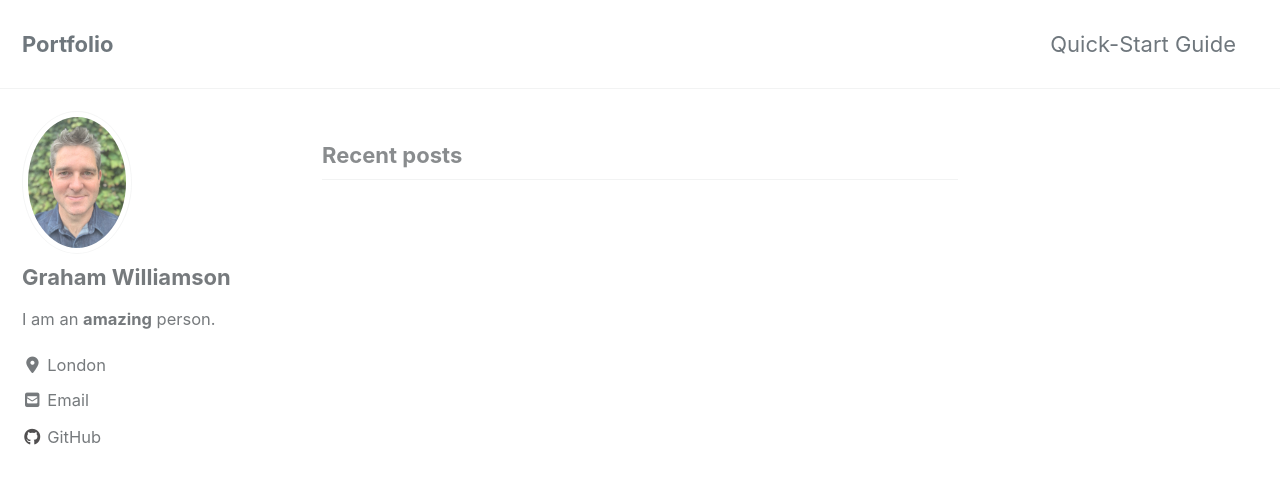
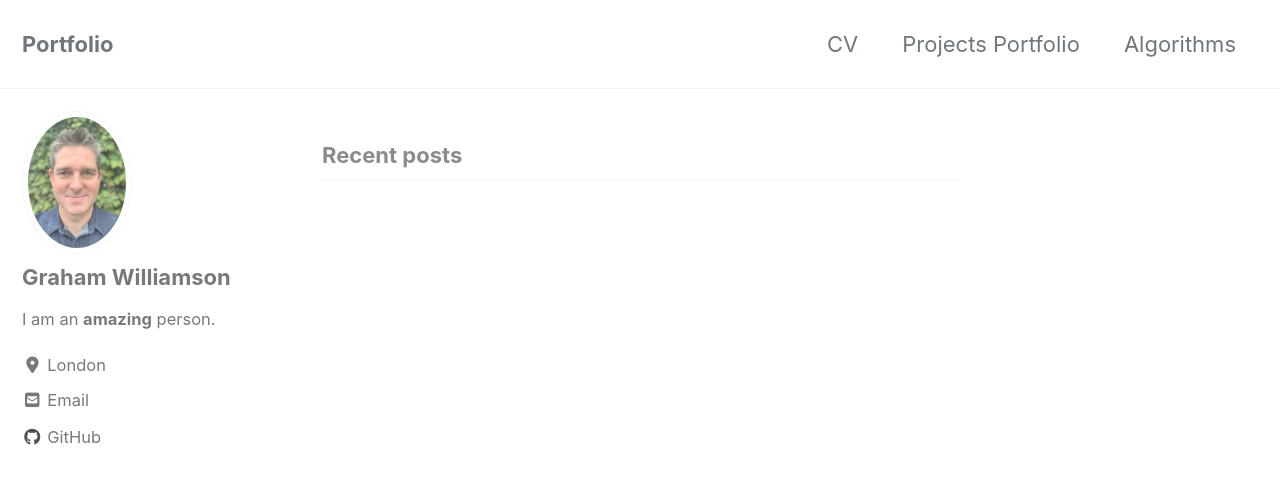
Before and after one commit to graham-williamson/graham-williamson.github.io, a Jekyll site: the page built from index.html, in a window 1280 px wide and 900 px high. Shown: the top 484 px of the window. Built offline with Jekyll 4.4.1, drawn with Linux system fonts in a browser that asks for light colours; cached includes are drawn as plain includes; nearby versions of some CDN libraries; the list of posts is cut into pages by our own code.

Commit message:
Update navigation.yml

```diff
--- a/_data/navigation.yml
+++ b/_data/navigation.yml
@@ -1,11 +1,11 @@
 # main links
 main:
-  - title: "Quick-Start Guide"
-    url: https://mmistakes.github.io/minimal-mistakes/docs/quick-start-guide/
-  # - title: "About"
-  #   url: https://mmistakes.github.io/minimal-mistakes/about/
-  # - title: "Sample Posts"
-  #   url: /year-archive/
+  - title: "CV"
+    # url: https://mmistakes.github.io/minimal-mistakes/docs/quick-start-guide/
+  - title: "Projects Portfolio"
+    # url: https://mmistakes.github.io/minimal-mistakes/about/
+  - title: "Algorithms"
+    # url: /year-archive/
   # - title: "Sample Collections"
   #   url: /collection-archive/
   # - title: "Sitemap"
```
